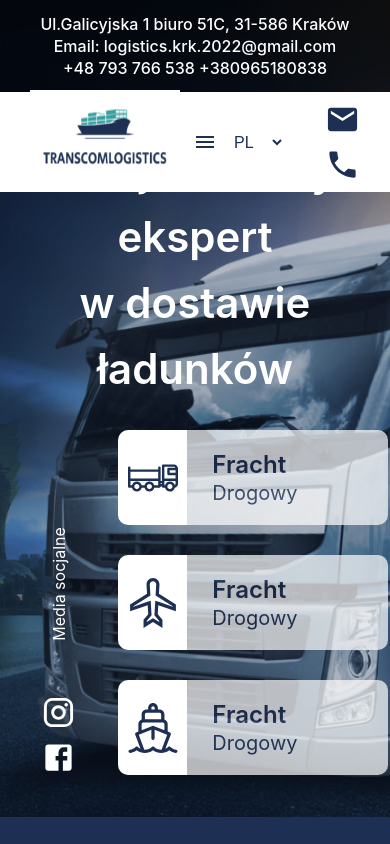
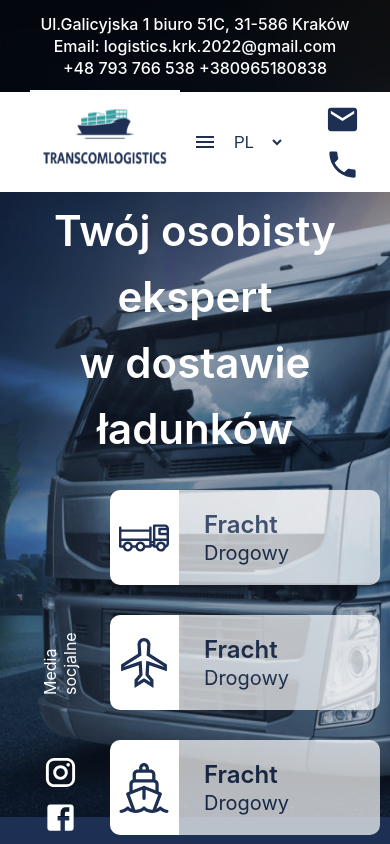
Before and after one commit to danielchochlinski/Shipping, a Next.js app: page / in a window 390 px wide. Shown: the top 844 px of the page. Built offline with nearby package versions, Linux system fonts and the light colour scheme.

Commit message:
mobile fix

```diff
--- a/styles/Home.module.scss
+++ b/styles/Home.module.scss
@@ -5,6 +5,11 @@
   background-image: url("../public/hero.png");
   // background-size: 100% 100%;
   background-repeat: no-repeat;
+}
+@media screen and (max-width: 420px) {
+  .main_top {
+    // padding: 170px 10px 30px 10px;
+  }
 }
 
 .container {
--- a/views/hero/Hero.module.scss
+++ b/views/hero/Hero.module.scss
@@ -140,3 +140,8 @@
     }
   }
 }
+@media screen and (max-width: 420px) {
+  .hero {
+    padding: 60px 10px 30px 10px;
+  }
+}
```
